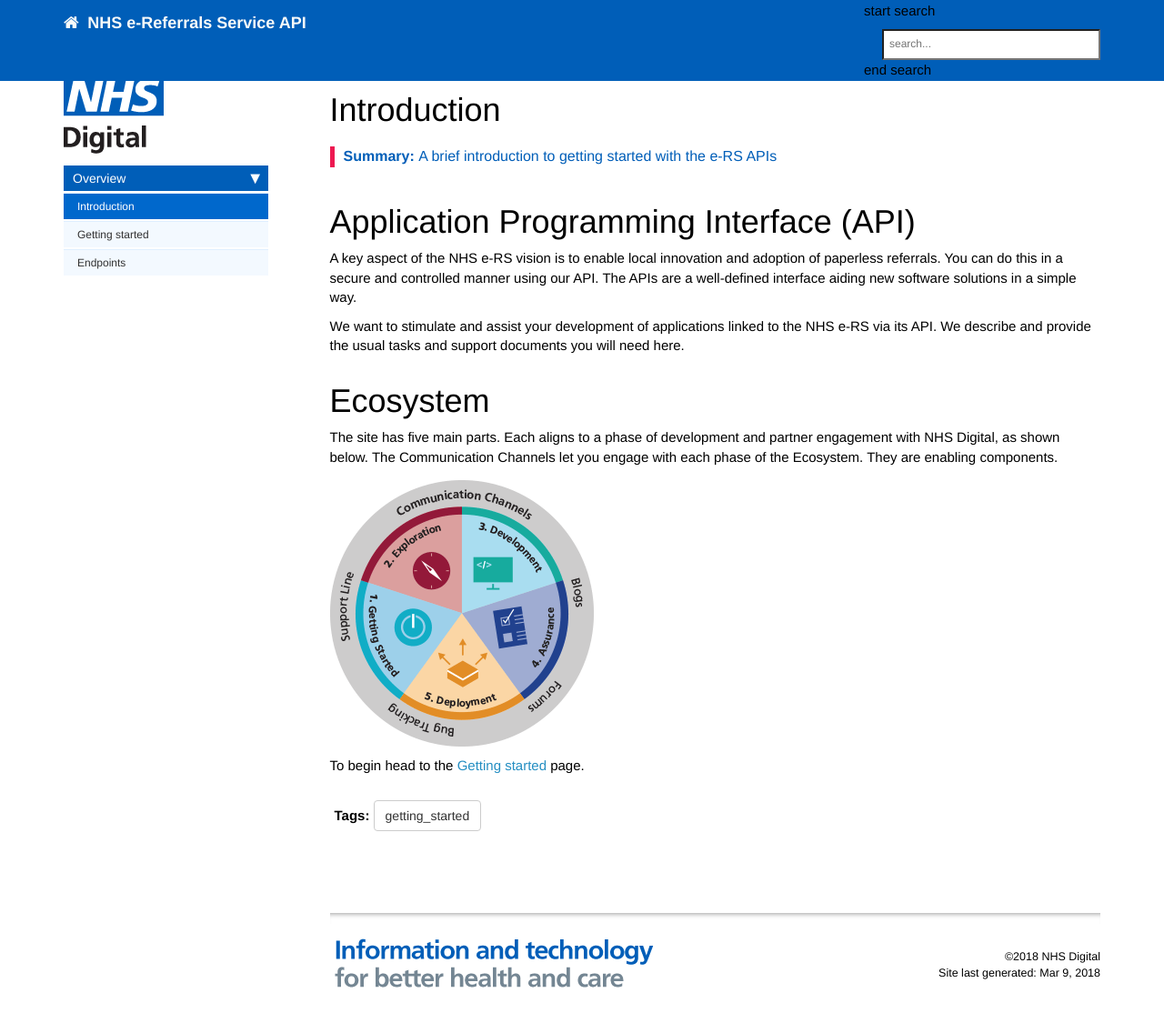
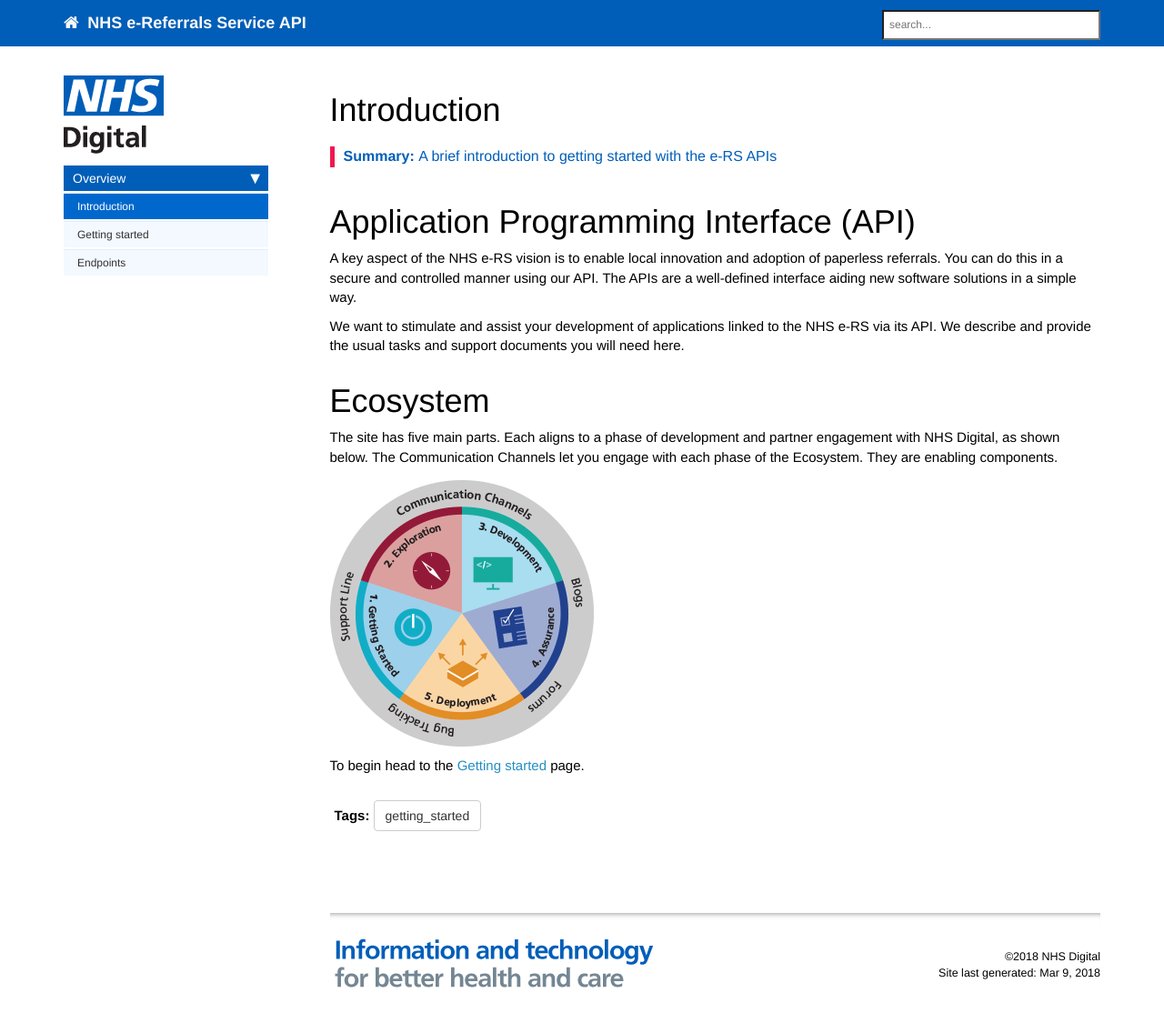
Before and after one commit to wurble369/websitetest, a Jekyll site: the page built from index.md, in a window 1280 px wide and 1148 px high. Shown: the top 1125 px of the window at 91% size. Built offline with Jekyll 4.4.1, drawn with Linux system fonts in a browser that asks for light colours; nearby versions of some CDN libraries; comment, search, counter and statistics services are not loaded.

Commit message:
remove erroroneous text

```diff
--- a/_includes/topnav.html
+++ b/_includes/topnav.html
@@ -53,7 +53,7 @@
 
                 <!--comment out this block if you want to hide search-->
                  <li>
-                    start search
+                    <!-- start search -->
                     <div id="search-demo-container">
                         <input type="text" id="search-input" placeholder="{{site.data.strings.search_placeholder_text}}">
                         <ul id="results-container"></ul>
@@ -70,7 +70,7 @@
                             fuzzy: true,
                     })
                     </script>
-                    end search
+                    <!-- end search -->
                 </li>
             </ul>
         </div>
```
